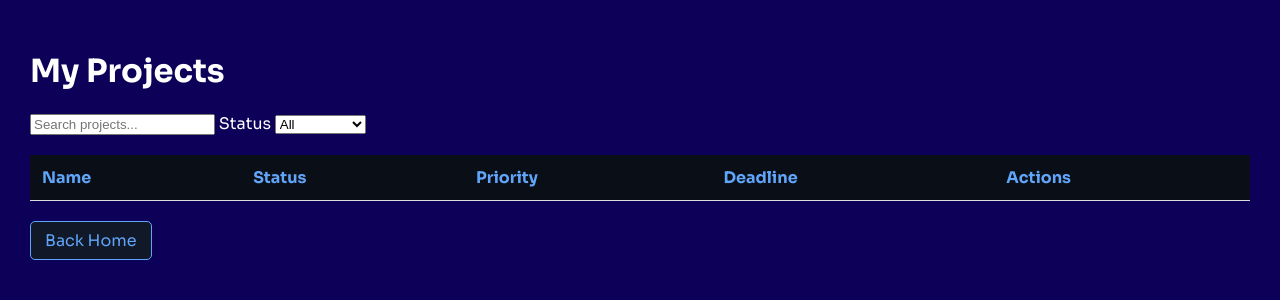
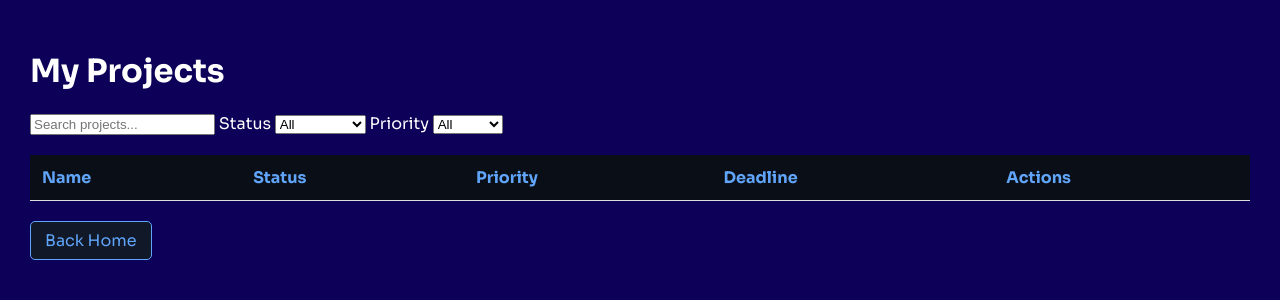
Before and after one commit to Zackops-XD/Personal-Project-Tracker, a Flask app: page /projects in a window 1280 px wide. Shown: the part 60-360 px from the top of the page. Run offline with Flask 3, Linux system fonts and the light colour scheme; data that the repository does not hold is empty.

Commit message:
Priority Filter

```diff
--- a/static/js/script.js
+++ b/static/js/script.js
@@ -20,9 +20,7 @@ const searchInput = document.querySelector("#project-search");
 
 const statusFilter = document.querySelector("#status-filter");
 
-statusFilter.addEventListener("change", function() {
-    // filtering logic
-});
+const priorityFilter = document.querySelector("#priority-filter");
 
 const projectRows = document.querySelectorAll(
     ".projects-table tbody tr"
@@ -37,6 +35,7 @@ const tableBody = document.querySelector(".projects-table tbody");
 function updateProjects() {
     const searchText = searchInput.value;
     const selectedStatus = statusFilter.value;
+    const selectedPriority = priorityFilter.value;
 
     const startsWithMatches = [];
     const containsMatches = [];
@@ -61,18 +60,26 @@ function updateProjects() {
 
     const projectStatus = row.cells[1].textContent.trim();
 
+    // Status
     const isStatusMatch =
         selectedStatus === "all" ||
         projectStatus === selectedStatus;
 
-    if (isStartsWith && isStatusMatch) {
+    // Priority
+    const projectPriority = row.cells[2].textContent.trim();
+
+    const isPriorityMatch =
+    selectedPriority === "all" ||
+    projectPriority === selectedPriority;
+
+    if (isStartsWith && isStatusMatch && isPriorityMatch) {
 
         hasMatches = true;
 
         row.style.display = "";
         startsWithMatches.push(row);
 
-    } else if (isContains && isStatusMatch) {
+    } else if (isContains && isStatusMatch && isPriorityMatch) {
 
         hasMatches = true;
 
@@ -109,3 +116,7 @@ searchInput.addEventListener("input", function() {
 statusFilter.addEventListener("change", function() {
     updateProjects();
 });
+
+priorityFilter.addEventListener("change", function() {
+    updateProjects();
+})
--- a/templates/projects.html
+++ b/templates/projects.html
@@ -22,6 +22,15 @@
     <option value="Completed">Completed</option>
     <option value="On Hold">On Hold</option>
     <option value="Cancelled">Cancelled</option>
+</select>
+
+<label for="priority-filter">Priority</label>
+
+<select id="priority-filter">
+    <option value="all">All</option>
+    <option value="High">High</option>
+    <option value="Medium">Medium</option>
+    <option value="Low">Low</option>
 </select>
 
 <table class="projects-table">
```
